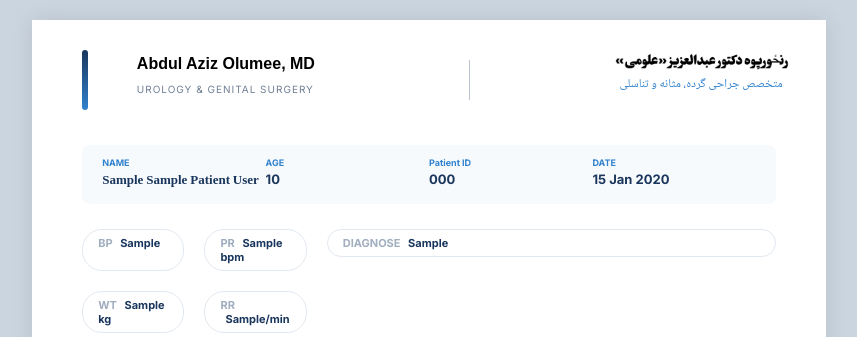
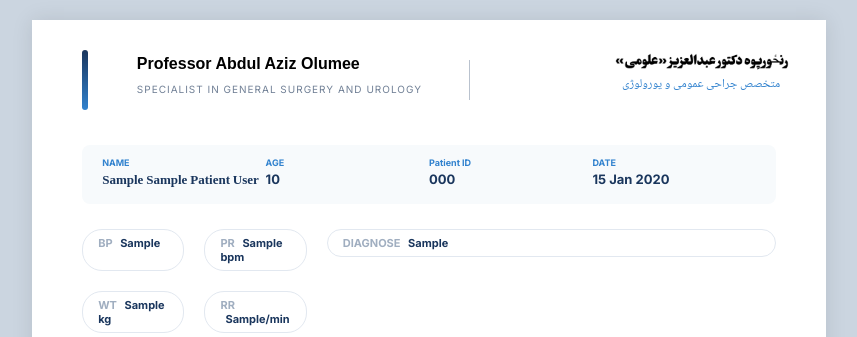
Before and after one commit to MostafaAzizOlumee/olumee-clininc, a PHP site: page /prescription-print-a4.php?PID=1 in a window 1280 px wide. Shown: the top 337 px of the page, without its empty margins (211-1068 px from the left). Run offline with PHP 8.4, Linux system fonts and the light colour scheme; tables that the repository leaves empty hold one stand-in row (values such as "Sample post"); some web fonts are replaced.

Commit message:
Update prescription forms and header details for improved clarity and accuracy

```diff
--- a/prescription-print-a4.php
+++ b/prescription-print-a4.php
@@ -42,13 +42,13 @@
             <div class="header-accent"></div>
 
             <div class="sig-en">
-                <h2>Abdul Aziz Olumee, MD</h2>
-                <p>Urology & Genital Surgery</p>
+                <h2>Professor Abdul Aziz Olumee</h2>
+                <p>Specialist in General Surgery and Urology</p>
             </div>
             <div class="sig-line"></div>
             <div class="sig-fa">
                 <img class="w-100" src="assets/imgs/prescription-print-fa-title.png" alt="doctor title">
-                <p class="fa-title">متخصص جراحی گرده، مثانه و تناسلی</p>
+                <p class="fa-title">متخصص جراحی عمومی و یورولوژی</p>
 
             </div><!-- sig-fa -->
         </header>
```
Also changed, not shown: prescription-add.php (+5 -5 lines).
